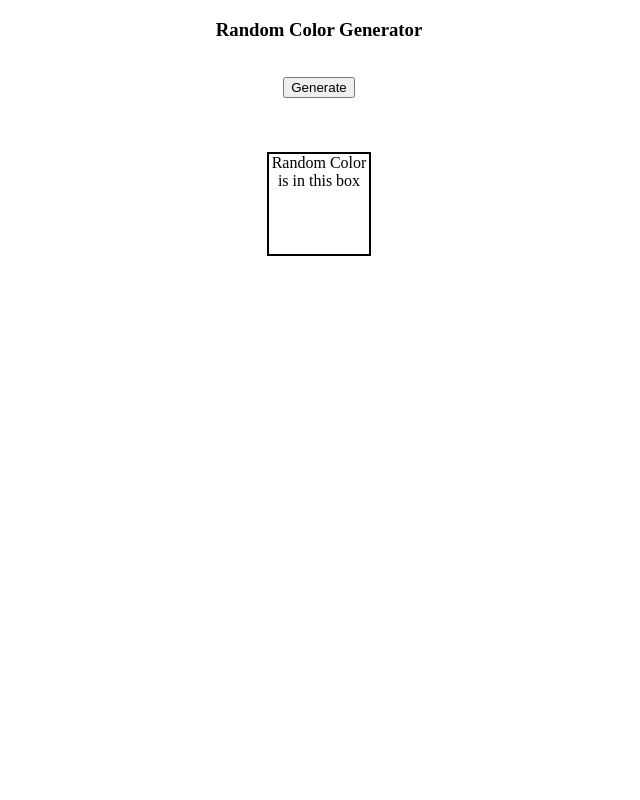
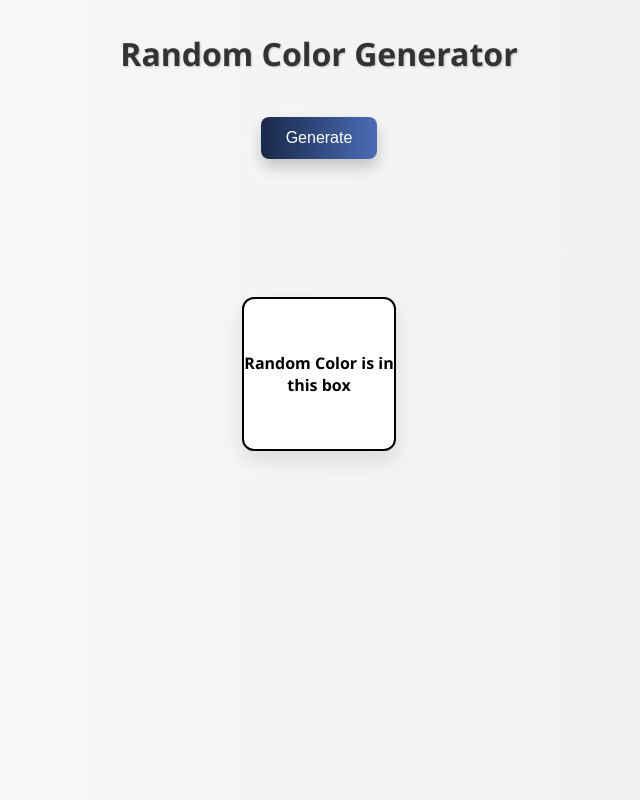
Before and after one commit to meamansingh13/Random-Color-Generator, a plain HTML site: page index.html in a window 1280 px wide. Shown: the whole page, without its empty margins (321-961 px from the left). Drawn offline with Linux system fonts and the light colour scheme.

Commit message:
complete

```diff
--- a/style.css
+++ b/style.css
@@ -8,3 +8,65 @@ text-align: center;
     border: 2px solid black;
     margin: auto;
 }
+
+/* Resetting margins */
+body {
+    font-family: 'Segoe UI', sans-serif;
+    background: linear-gradient(to right, #fdfbfb, #ebedee);
+    display: flex;
+    flex-direction: column;
+    align-items: center;
+    justify-content: center;
+    height: 100vh;
+    margin: 0;
+}
+
+h3 {
+    font-size: 2em;
+    color: #333;
+    margin-bottom: 20px;
+    text-shadow: 1px 1px 2px rgba(0,0,0,0.2);
+}
+
+button {
+    padding: 12px 25px;
+    font-size: 1rem;
+    background: #4b6cb7;
+    background: linear-gradient(to right, #182848, #4b6cb7);
+    color: white;
+    border: none;
+    border-radius: 8px;
+    cursor: pointer;
+    box-shadow: 0 8px 15px rgba(0,0,0,0.2);
+    transition: transform 0.3s ease, box-shadow 0.3s ease;
+}
+
+button:hover {
+    transform: scale(1.1) rotateX(10deg);
+    box-shadow: 0 12px 25px rgba(0,0,0,0.3);
+}
+
+.div {
+    margin-top: 50px;
+    width: 150px;
+    height: 150px;
+    background-color: #fff;
+    color: #000;
+    border: 2px solid #000;
+    display: flex;
+    align-items: center;
+    justify-content: center;
+    font-weight: bold;
+    text-align: center;
+    border-radius: 12px;
+    transition: all 0.6s ease;
+    box-shadow: 0 10px 20px rgba(0,0,0,0.1);
+    transform-style: preserve-3d;
+    perspective: 1000px;
+}
+
+.div:hover {
+    transform: rotateY(20deg) rotateX(10deg) scale(1.05);
+    box-shadow: 0 15px 30px rgba(0,0,0,0.25);
+    color: #fff;
+}
```
